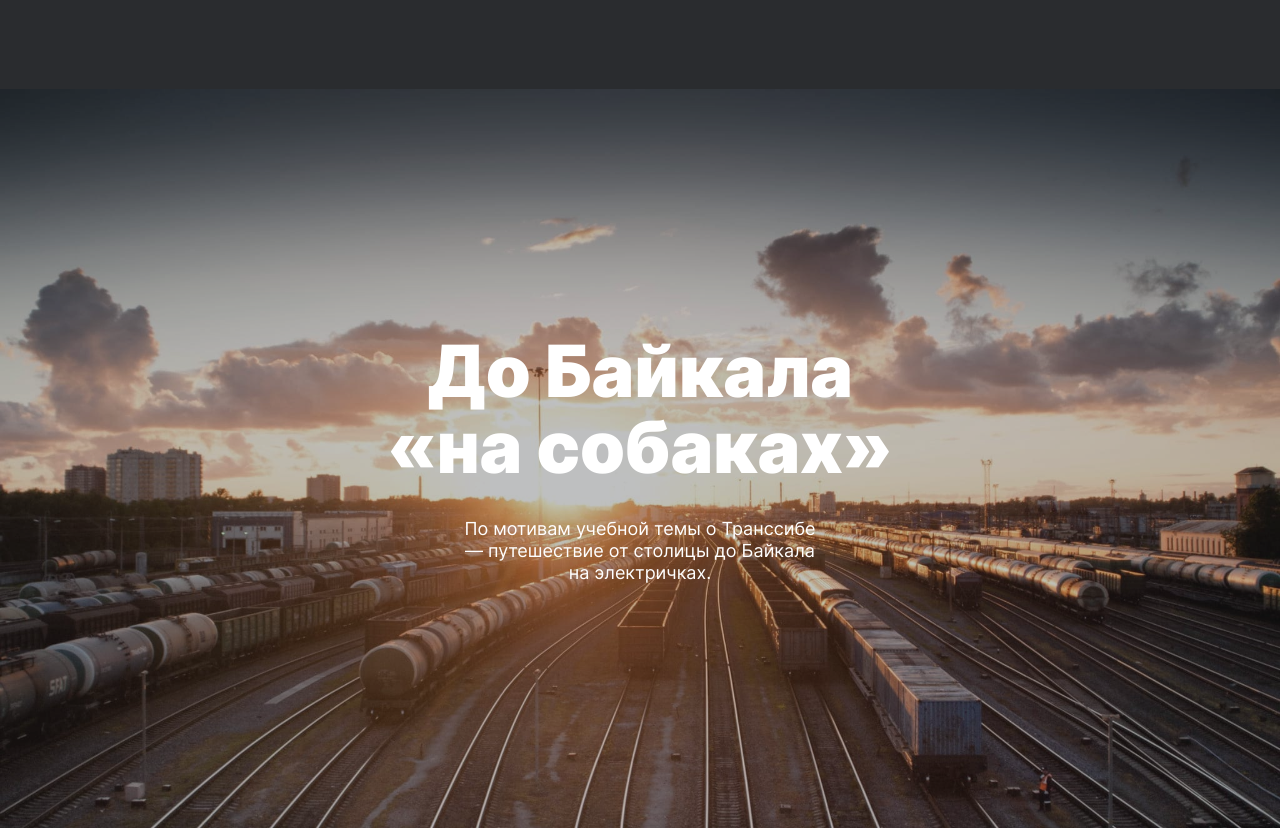
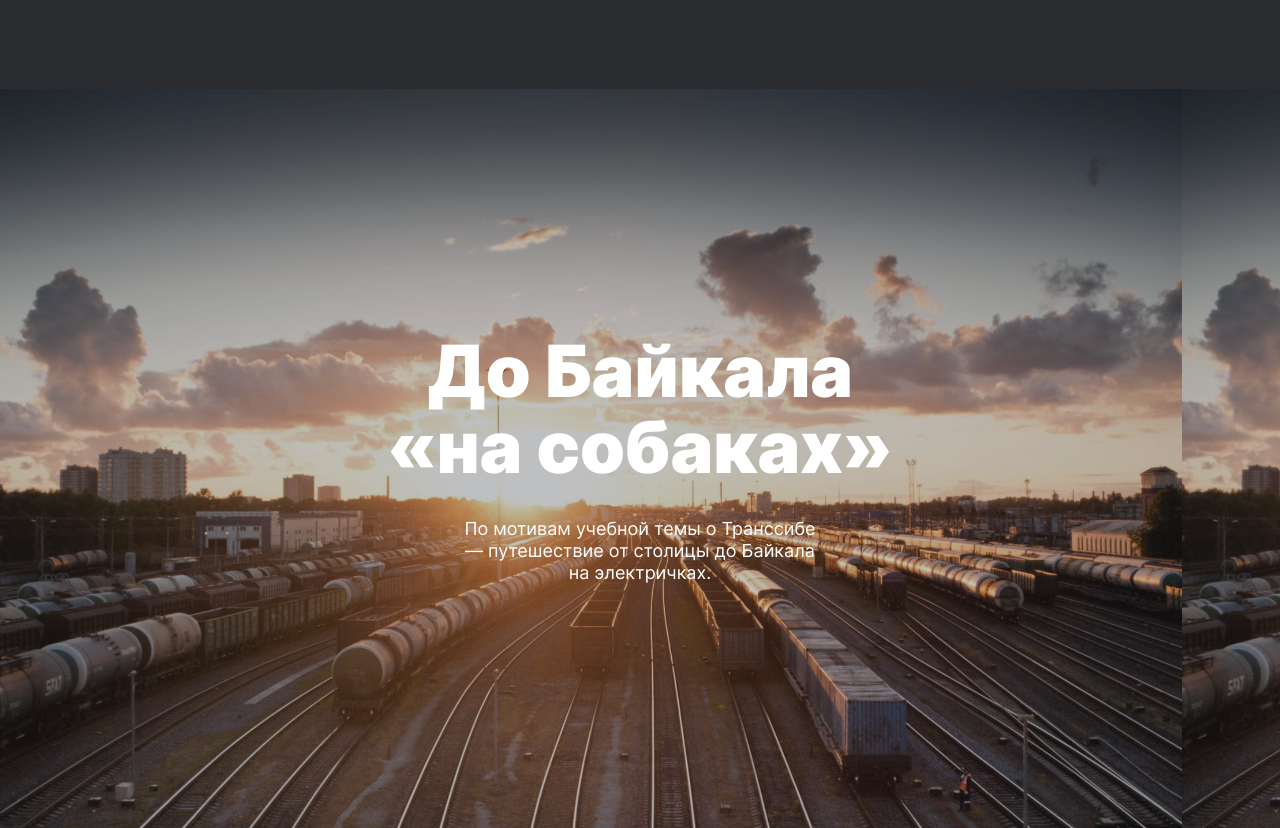
Before and after one commit to goalrazor/russian-travel, a plain HTML site: page index.html in a window 1280 px wide. Shown: the part 5918-6746 px from the top of the page. Drawn offline with Linux system fonts and the light colour scheme.

Commit message:
refactor section cover

```diff
--- a/blocks/cover/__img/cover__img.css
+++ /dev/null
@@ -1,9 +0,0 @@
-.cover__img {
-  margin: 0 auto;
-  position: absolute;
-  left: 0;
-  top: 0;
-  width: 100%;
-  height: 100%;
-  z-index: 0;
-}
--- a/blocks/cover/__overlay/cover__overlay.css
+++ /dev/null
@@ -1,18 +0,0 @@
-.cover__overlay {
-  content: "";
-  display: block;
-  background-color: #2A2C2F;
-  opacity: 0.3;
-  position: absolute;
-  left: 0;
-  top: 0;
-  width: 100%;
-  height: 100%;
-  z-index: 1;
-  transition: opacity 0.5s;
-}
-
-.cover:hover .cover__overlay {
-  opacity: 0.8;
-  cursor: pointer;
-}
--- a/blocks/cover/__subtitle/cover__subtitle.css
+++ b/blocks/cover/__subtitle/cover__subtitle.css
@@ -6,7 +6,7 @@
   line-height: 122%;
   text-align: center;
   max-width: 360px;
-  z-index: 2;
+  /* z-index: 2; */
   font-family: 'Inter', Arial, sans-serif;
   color: #fff;
 }
--- a/blocks/cover/__text-container/cover__text-container.css
+++ b/blocks/cover/__text-container/cover__text-container.css
@@ -8,6 +8,8 @@
   aspect-ratio: 15.98/9.98;
   color: #fff;
   text-decoration: none;
+  position: relative;
+  z-index: 1;
 }
 
 @media (max-width: 320px) {
--- a/blocks/cover/__title/cover__title.css
+++ b/blocks/cover/__title/cover__title.css
@@ -6,7 +6,7 @@
   text-align: center;
   margin: 0 auto;
   max-width: 560px;
-  z-index: 2;
+  /* z-index: 2; */
   font-family: 'Inter', Arial, sans-serif;
   color: #fff;
 }
--- a/blocks/cover/cover.css
+++ b/blocks/cover/cover.css
@@ -4,6 +4,8 @@
   position: relative;
   padding-left: 48px;
   padding-right: 48px;
+  background-image: url(../../images/cover-trains.jpg);
+  background-size: contain;
 }
 
 @media (max-width: 1279px) {
--- /dev/null
+++ b/blocks/overlay/overlay.css
@@ -0,0 +1,20 @@
+.overlay {
+  position: relative;
+}
+
+.overlay::before {
+  content: "";
+  display: block;
+  position: absolute;
+  top: 0;
+  left: 0;
+  bottom: 0;
+  right: 0;
+  background-color: #2A2C2F;
+  opacity: 0.3;
+  width: 100%;
+}
+
+.overlay:hover::before {
+  opacity: 0.8;
+}
--- a/index.html
+++ b/index.html
@@ -148,20 +148,13 @@
           </div>
         </div>
       </section>
-      <section class="cover">
+      <section class="cover overlay">
         <a class="cover__text-container" href="https://stampsy.com/na-elektrichkakh-do-baikala">
           <h2 class="cover__title">До Байкала «на&nbsp;собаках»</h2>
           <p class="cover__subtitle">
             По мотивам учебной темы о&nbsp;Транссибе — путешествие от&nbsp;столицы до Байкала на электричках.
           </p>
         </a>
-        <!-- <div class="cover__text-container">
-          <h2 class="cover__title">До Байкала «на собаках»</h2>
-          <p class="cover__subtitle">По мотивам учебной темы о Транссибе — путешествие от столицы до Байкала на
-            электричках.</p>
-        </div> -->
-        <a class="cover__overlay" href="https://stampsy.com/na-elektrichkakh-do-baikala"></a>
-        <img src="./images/cover-trains.jpg" alt="Депо с большим количеством поездов" class="cover__img">
       </section>
     </main>
     <footer class="footer">
--- a/pages/index.css
+++ b/pages/index.css
@@ -37,11 +37,11 @@
 @import url(../blocks/place/__paragraph/place__paragraph.css);
 
 @import url(../blocks/cover/cover.css);
-@import url(../blocks/cover/__img/cover__img.css);
 @import url(../blocks/cover/__text-container/cover__text-container.css);
 @import url(../blocks/cover/__title/cover__title.css);
 @import url(../blocks/cover/__subtitle/cover__subtitle.css);
-@import url(../blocks/cover/__overlay/cover__overlay.css);
+
+@import url(../blocks/overlay/overlay.css);
 
 @import url(../blocks/footer/footer.css);
 @import url(../blocks/footer/__links/footer__links.css);
```
